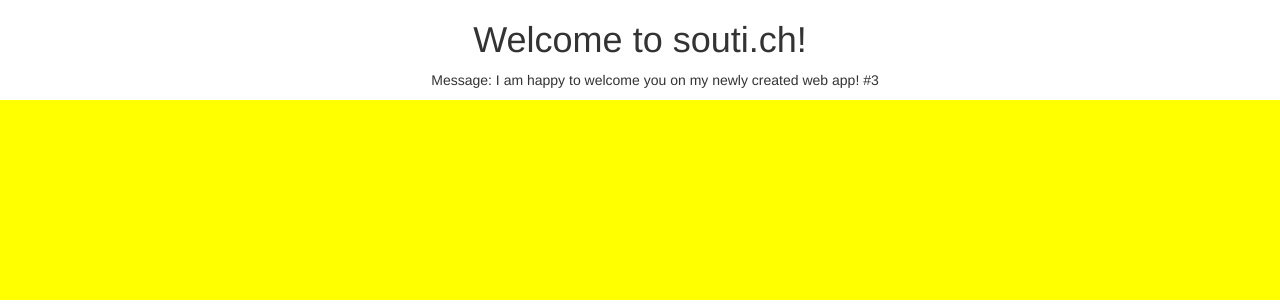
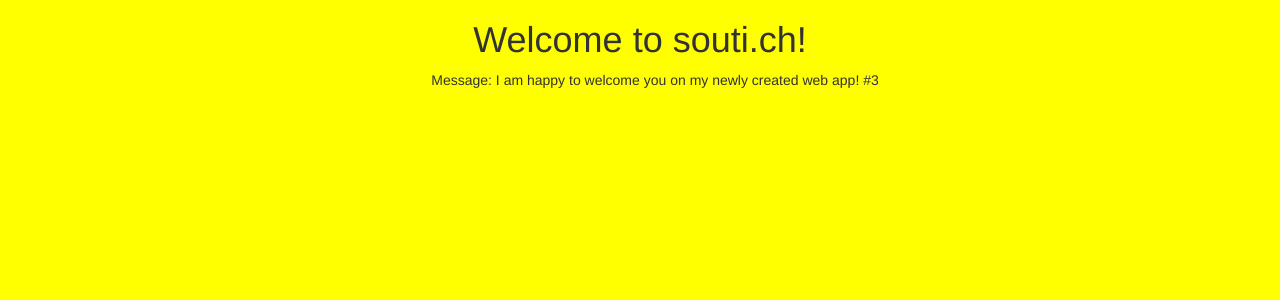
Before and after one commit to souti3/intro-app, an Angular app: page / in a window 1280 px wide. Shown: the top 300 px of the page. Built offline with nearby package versions, Linux system fonts and the light colour scheme.

Commit message:
[CHG] defined yellow as general background color for the web app

```diff
--- a/src/styles.css
+++ b/src/styles.css
@@ -1,4 +1,3 @@
 /* You can add global styles to this file, and also import other style files */
 @import "~bootstrap/dist/css/bootstrap.css";
-
-html {background-color: yellow;}
+body {background-color: yellow;}
```
